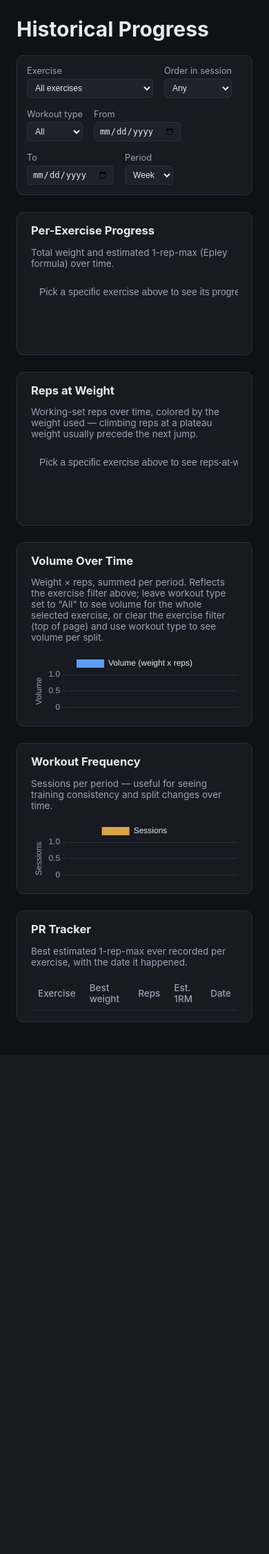
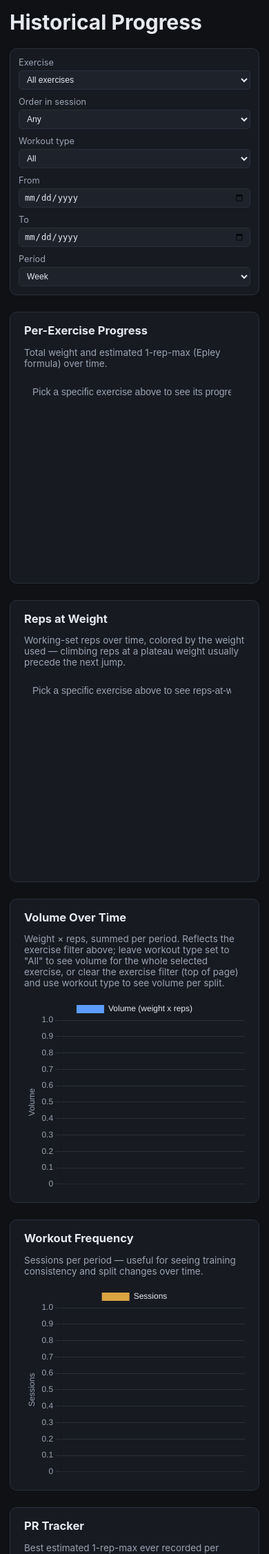
Before and after one commit to neil0shah/Gym, a FastAPI app: page /progress in a window 390 px wide. Shown: the part 86-2339 px from the top of the page at 69% size. Before the commit the page ends 1568 px from the top, so only its background shows below. Run offline with FastAPI, Linux system fonts and the light colour scheme; data comes from the database, SQL or seed files in the repository; data that the repository does not hold is empty.

Commit message:
Give Progress charts a real height on mobile and clarify Combined? scope
Charts previously relied on Chart.js's default 2:1 aspect ratio, which
on a narrow phone width collapsed each chart to ~150-180px tall,
leaving barely any vertical room for the line itself. Charts now sit
in a wrapper with an explicit height (280px, 340px on wider screens)
and maintainAspectRatio:false, so they stay tall regardless of screen
width. Also widened the Combined? tooltip to make clear the flag is
per exact exercise name (not per group) since a name like "Preacher
curl" and its plural "Preacher curls" are separate rows that each need
checking.

Co-Authored-By: Claude Sonnet 5 <noreply@anthropic.com>
Claude-Session: https://claude.ai/code/session_01F1kNDZwrMCHKut49onAAK7

```diff
--- a/static/css/style.css
+++ b/static/css/style.css
@@ -249,6 +249,22 @@ input, select {
     font-size: 1.1em;
 }
 
+.chart-wrap {
+    position: relative;
+    height: 280px;
+}
+
+@media (min-width: 700px) {
+    .chart-wrap { height: 340px; }
+}
+
+@media (max-width: 480px) {
+    .container { padding: 14px; }
+    .filters { flex-direction: column; gap: 10px; padding: 12px; }
+    .filters label { width: 100%; }
+    .filters select, .filters input { width: 100%; }
+}
+
 .pr-table {
     width: 100%;
     border-collapse: collapse;
--- a/static/js/progress.js
+++ b/static/js/progress.js
@@ -162,6 +162,9 @@ async function refreshExerciseCharts(filters) {
 }
 
 function drawEmptyMessage(canvas, message) {
+    const rect = canvas.getBoundingClientRect();
+    canvas.width = rect.width;
+    canvas.height = rect.height;
     const ctx = canvas.getContext('2d');
     ctx.clearRect(0, 0, canvas.width, canvas.height);
     ctx.fillStyle = '#9aa3b2';
@@ -216,6 +219,7 @@ async function refreshFrequencyChart(filters) {
 function chartOptions(yLabel) {
     return {
         responsive: true,
+        maintainAspectRatio: false,
         plugins: {
             legend: { labels: { color: '#e6e9ef' } },
         },
--- a/templates/exercises.html
+++ b/templates/exercises.html
@@ -36,7 +36,7 @@
                 <th><input type="checkbox" id="select-all"></th>
                 <th>Exercise</th>
                 <th>Weight type</th>
-                <th title="Check if the recorded weight is a combined load shared across both arms/legs, so it can be halved to compare against a single-side variant of the same movement.">Combined?</th>
+                <th title="Check if THIS exact exercise name's recorded weight is a combined load shared across both arms/legs, so it's halved to compare against a single-side variant of the same movement. Applies per exact name, not per group — check every spelling/variant that was recorded as a combined weight (e.g. both 'Preacher curl' and 'Preacher curls' if both refer to the same two-arm machine).">Combined?</th>
                 <th>Group</th>
             </tr>
         </thead>
--- a/templates/progress.html
+++ b/templates/progress.html
@@ -31,14 +31,14 @@
 <section class="chart-section">
     <h2>Per-Exercise Progress</h2>
     <p class="hint">Total weight and estimated 1-rep-max (Epley formula) over time.</p>
-    <canvas id="exercise-chart" height="90"></canvas>
+    <div class="chart-wrap"><canvas id="exercise-chart"></canvas></div>
 </section>
 
 <section class="chart-section">
     <h2>Reps at Weight</h2>
     <p class="hint">Working-set reps over time, colored by the weight used — climbing reps at a plateau weight
         usually precede the next jump.</p>
-    <canvas id="reps-chart" height="90"></canvas>
+    <div class="chart-wrap"><canvas id="reps-chart"></canvas></div>
 </section>
 
 <section class="chart-section">
@@ -46,13 +46,13 @@
     <p class="hint">Weight &times; reps, summed per period. Reflects the exercise filter above; leave workout type
         set to "All" to see volume for the whole selected exercise, or clear the exercise filter (top of page) and
         use workout type to see volume per split.</p>
-    <canvas id="volume-chart" height="90"></canvas>
+    <div class="chart-wrap"><canvas id="volume-chart"></canvas></div>
 </section>
 
 <section class="chart-section">
     <h2>Workout Frequency</h2>
     <p class="hint">Sessions per period — useful for seeing training consistency and split changes over time.</p>
-    <canvas id="frequency-chart" height="90"></canvas>
+    <div class="chart-wrap"><canvas id="frequency-chart"></canvas></div>
 </section>
 
 <section class="chart-section">
```
